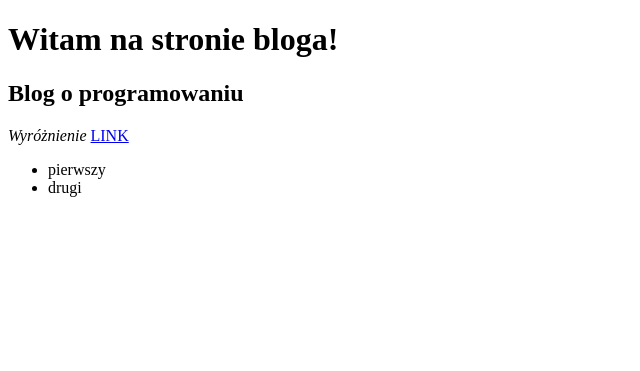
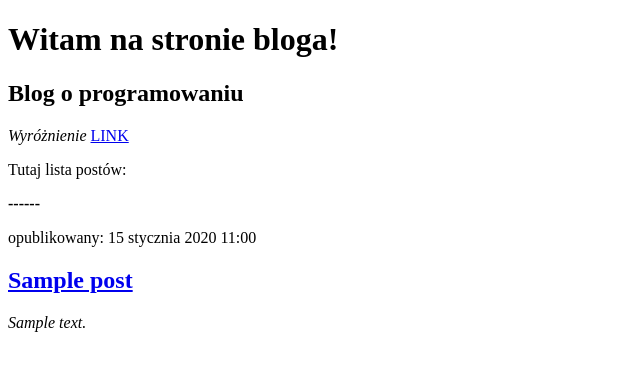
Before and after one commit to KrzysztofRutz/django, a Django app: page / in a window 1280 px wide. Shown: the top 371 px of the page, without its empty margins (0-640 px from the left). Run offline with Django 4.2, Linux system fonts and the light colour scheme; tables that the repository leaves empty hold one stand-in row (values such as "Sample post").

Commit message:
Zmiana w pliku HTML

```diff
--- a/blog/templates/blog/post_list.html
+++ b/blog/templates/blog/post_list.html
@@ -6,12 +6,8 @@
 </head>
 <body>
     <div>
-        <h1>
-             Witam na stronie bloga!
-        </h1>
-        <h2>
-            Blog o programowaniu
-        </h2>
+        <h1>Witam na stronie bloga!</h1>
+        <h2>Blog o programowaniu</h2>
     </div>
 <em>
     Wyróżnienie
@@ -20,10 +16,13 @@
     href="https://strefakursow.pl">LINK
 </a>
     <div>
-        <ul>
-            <li> pierwszy </li>
-            <li> drugi </li>
-        </ul>
+        <p>Tutaj lista postów:</p>
+       {% for post in posts %}
+        <b>------</b>
+        <p>opublikowany: {{ post.publish_date }}</p>
+        <h2><a href=" ">{{ post.title }}</a></h2>
+        <em>{{ post.text|linebreaksbr }}</em>
     </div>
+    {% endfor %}
 </body>
 </html>
--- a/blog/views.py
+++ b/blog/views.py
@@ -1,4 +1,6 @@
 from django.shortcuts import render
-
+from django.utils import timezone
+from .models import Post
 def post_list(request):
-    return render(request, 'blog/post_list.html', {})
+    posts = Post.objects.filter(publish_date__lte=timezone.now()).order_by('publish_date')
+    return render(request, 'blog/post_list.html', {'posts': posts})
```
Also changed, not shown: blog/apps.py (line endings or trailing spaces).
